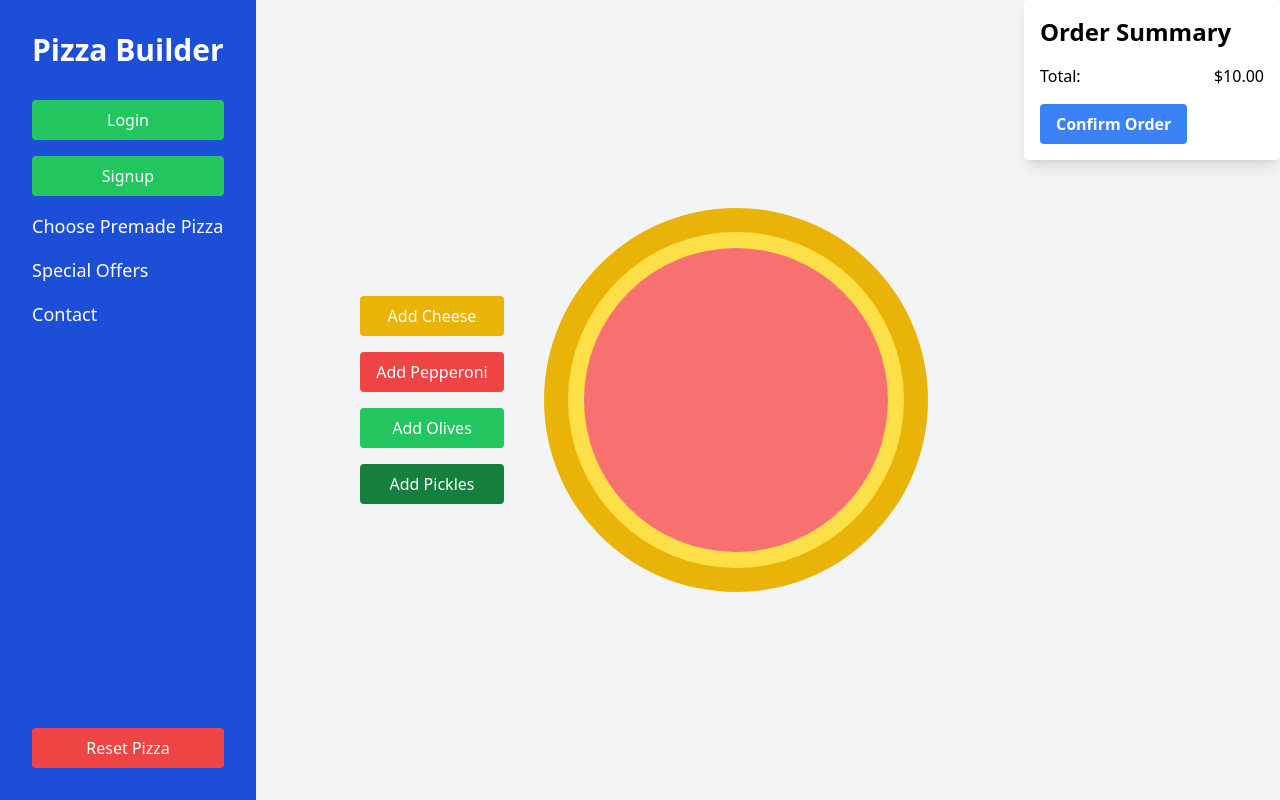
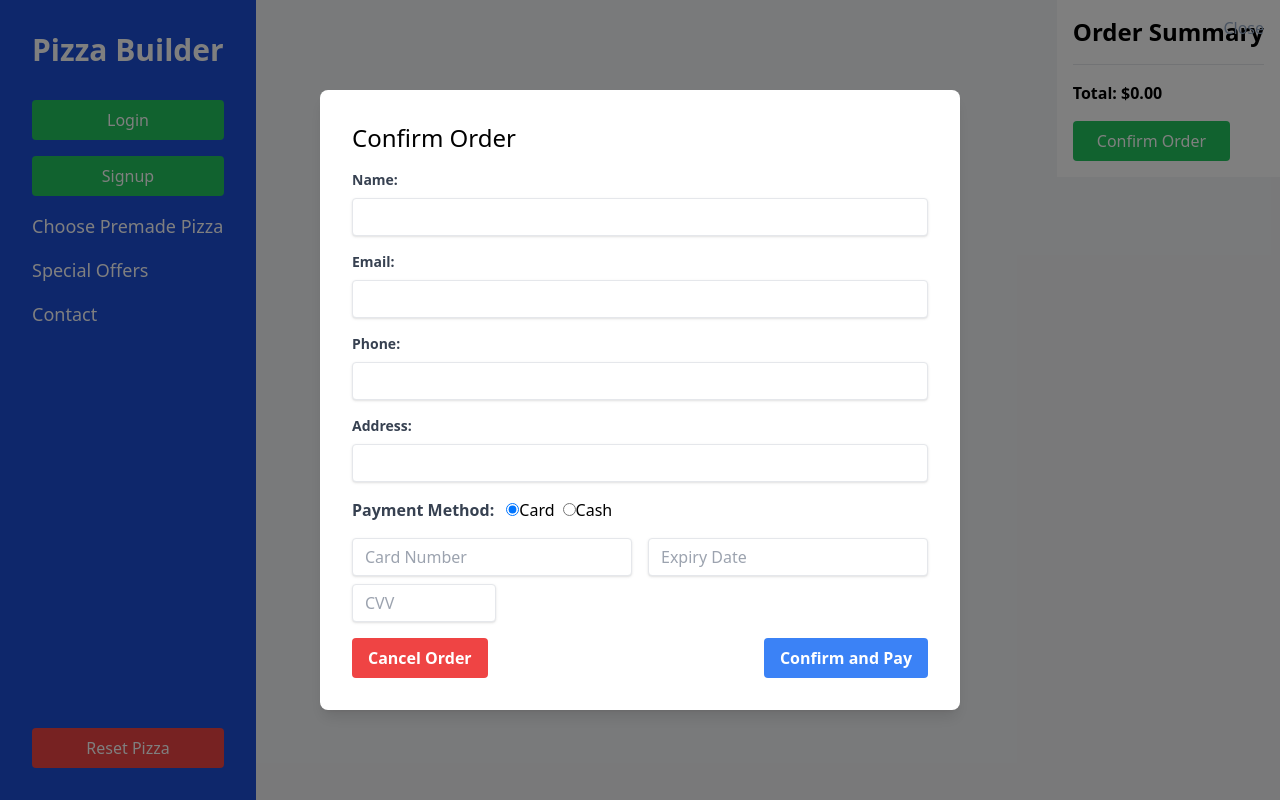
Before and after one commit to YordanYordanov1948/my-pizza-app, a React (Create React App) app: page / in a window 1280 px wide. Both pictures are taken after a click on the button "Confirm Order". Built offline with nearby package versions, Linux system fonts and the light colour scheme.

Commit message:
payment logic created

```diff
--- a/src/App.js
+++ b/src/App.js
@@ -2,14 +2,15 @@ import React, { useState } from 'react';
 import HomePage from "./components/HomePage/HomePage";
 import Sidebar from "./components/Sidebar/Sidebar";
 import OrderSummary from "./components/OrderSummary/OrderSummary";
+import OrderModal from './components/OrderSummary/OrderModal';
 import './index.css';
 
 function App() {
+  const [isModalOpen, setIsModalOpen] = useState(false);
   const [toppings, setToppings] = useState([]);
 
-  const resetPizza = () => {
-    setToppings([]); // This will reset the pizza toppings
-  };
+  const toggleModal = () => setIsModalOpen(!isModalOpen);
+  const resetPizza = () => setToppings([]);
 
   return (
     <div className="flex h-screen bg-gray-100">
@@ -18,8 +19,9 @@ function App() {
         <HomePage toppings={toppings} setToppings={setToppings} />
       </div>
       <div className="flex-initial">
-        <OrderSummary toppings={toppings} />
+        <OrderSummary toppings={toppings} toggleModal={toggleModal} />
       </div>
+      {isModalOpen && <OrderModal onClose={toggleModal} toppings={toppings} resetPizza={resetPizza} />}
     </div>
   );
 }
--- /dev/null
+++ b/src/components/OrderSummary/OrderModal.js
@@ -0,0 +1,85 @@
+import React, { useState } from 'react';
+
+const OrderModal = ({ onClose, resetPizza }) => {
+  const [paymentMethod, setPaymentMethod] = useState('card');
+  const [name, setName] = useState('');
+  const [address, setAddress] = useState('');
+  const [email, setEmail] = useState('');
+  const [phone, setPhone] = useState('');
+
+  const handleConfirmAndPay = () => {
+    if (paymentMethod === 'card') {
+      alert('Payment processed! Your pizza is on its way 🍕');
+    } else {
+      alert('Please pay in cash upon delivery 🍕');
+    }
+
+    // Reset the pizza
+    resetPizza();
+
+    onClose();
+  };
+
+  return (
+    <div className="fixed inset-0 flex items-center justify-center bg-black bg-opacity-50 z-50">
+      <div className="bg-white p-8 rounded-lg w-1/2 shadow-lg">
+        <button className="text-gray-600 hover:text-gray-900 absolute right-4 top-4" onClick={onClose}>Close</button>
+        <h2 className="text-2xl mb-4">Confirm Order</h2>
+
+        {/* Inputs and Labels */}
+        <div className="mb-4">
+          <label className="block text-gray-700 text-sm font-bold mb-2" htmlFor="name">Name:</label>
+          <input type="text" value={name} onChange={(e) => setName(e.target.value)} className="shadow appearance-none border rounded w-full py-2 px-3 text-gray-700 leading-tight focus:outline-none focus:shadow-outline" />
+        </div>
+
+        <div className="mb-4">
+          <label className="block text-gray-700 text-sm font-bold mb-2" htmlFor="email">Email:</label>
+          <input type="email" value={email} onChange={(e) => setEmail(e.target.value)} className="shadow appearance-none border rounded w-full py-2 px-3 text-gray-700 leading-tight focus:outline-none focus:shadow-outline" />
+        </div>
+
+        <div className="mb-4">
+          <label className="block text-gray-700 text-sm font-bold mb-2" htmlFor="phone">Phone:</label>
+          <input type="tel" value={phone} onChange={(e) => setPhone(e.target.value)} className="shadow appearance-none border rounded w-full py-2 px-3 text-gray-700 leading-tight focus:outline-none focus:shadow-outline" />
+        </div>
+
+        <div className="mb-4">
+          <label className="block text-gray-700 text-sm font-bold mb-2" htmlFor="address">Address:</label>
+          <input type="text" value={address} onChange={(e) => setAddress(e.target.value)} className="shadow appearance-none border rounded w-full py-2 px-3 text-gray-700 leading-tight focus:outline-none focus:shadow-outline" />
+        </div>
+
+        <div className="mb-4">
+          <span className="text-gray-700 font-bold">Payment Method: </span>
+          <label className="ml-2 font-normal">
+            <input type="radio" name="payment" value="card" checked={paymentMethod === 'card'} onChange={() => setPaymentMethod('card')} />
+            Card
+          </label>
+          <label className="ml-2 font-normal">
+            <input type="radio" name="payment" value="cash" checked={paymentMethod === 'cash'} onChange={() => setPaymentMethod('cash')} />
+            Cash
+          </label>
+        </div>
+
+        {paymentMethod === 'card' && (
+          <div className="mb-4">
+            <div className="flex justify-between mb-2">
+              <input placeholder="Card Number" type="text" className="shadow appearance-none border rounded py-2 px-3 text-gray-700 leading-tight focus:outline-none focus:shadow-outline w-1/2 mr-2" />
+              <input placeholder="Expiry Date" type="text" className="shadow appearance-none border rounded py-2 px-3 text-gray-700 leading-tight focus:outline-none focus:shadow-outline w-1/2 ml-2" />
+            </div>
+            <input placeholder="CVV" type="text" className="shadow appearance-none border rounded py-2 px-3 text-gray-700 leading-tight focus:outline-none focus:shadow-outline w-1/4" />
+          </div>
+        )}
+
+        <div className="flex justify-between mt-4">
+          <button className="bg-red-500 hover:bg-red-700 text-white font-bold py-2 px-4 rounded" onClick={onClose}>
+            Cancel Order
+          </button>
+          <button className="bg-blue-500 hover:bg-blue-700 text-white font-bold py-2 px-4 rounded" onClick={handleConfirmAndPay}>
+            Confirm and Pay
+          </button>
+        </div>
+      </div>
+    </div>
+  );
+};
+
+export default OrderModal;
--- a/src/components/OrderSummary/OrderSummary.js
+++ b/src/components/OrderSummary/OrderSummary.js
@@ -1,35 +1,44 @@
 import React from 'react';
 
-const OrderSummary = ({ toppings }) => {
-  const toppingCounts = {};
+const toppingPrices = {
+  cheese: 1,
+  pepperoni: 1.5,
+  olives: 1,
+  pickles: 0.5,
+};
 
-  // Count occurrences of each topping type
-  toppings.forEach(topping => {
-    if (toppingCounts[topping.type]) {
-      toppingCounts[topping.type]++;
-    } else {
-      toppingCounts[topping.type] = 1;
-    }
+// Helper function to count topping occurrences
+const countToppings = (toppings) => {
+  const counts = {};
+  toppings.forEach((topping) => {
+    counts[topping.type] = (counts[topping.type] || 0) + 1;
   });
+  return counts;
+};
 
-  // Calculate the total price based on the toppings. Assume each topping adds $1 to the base price of $10
-  const totalPrice = 10 + toppings.length;
+const OrderSummary = ({ toppings, toggleModal }) => {
+  const toppingCounts = countToppings(toppings);
+
+  // Calculate the total price
+  const totalPrice = toppings.reduce((total, topping) => {
+    return total + toppingPrices[topping.type];
+  }, 0);
 
   return (
-    <div className="bg-white p-4 rounded shadow-lg w-64">
+    <div className="p-4 bg-white">
       <h2 className="text-2xl font-bold mb-4">Order Summary</h2>
       <ul>
-        {Object.keys(toppingCounts).map(toppingType => (
-          <li key={toppingType}>
-            {toppingType} x {toppingCounts[toppingType]}
+        {Object.entries(toppingCounts).map(([type, count]) => (
+          <li key={type}>
+            {type} x{count} - ${toppingPrices[type] * count}
           </li>
         ))}
       </ul>
-      <div className="flex justify-between mt-4">
-        <span>Total:</span>
-        <span>${totalPrice.toFixed(2)}</span>
+      <hr className="my-4" />
+      <div>
+        <strong>Total: ${totalPrice.toFixed(2)}</strong>
       </div>
-      <button className="bg-blue-500 hover:bg-blue-700 text-white font-bold py-2 px-4 rounded mt-4">
+      <button className="mt-4 bg-green-500 text-white px-6 py-2 rounded" onClick={toggleModal} >
         Confirm Order
       </button>
     </div>
```
